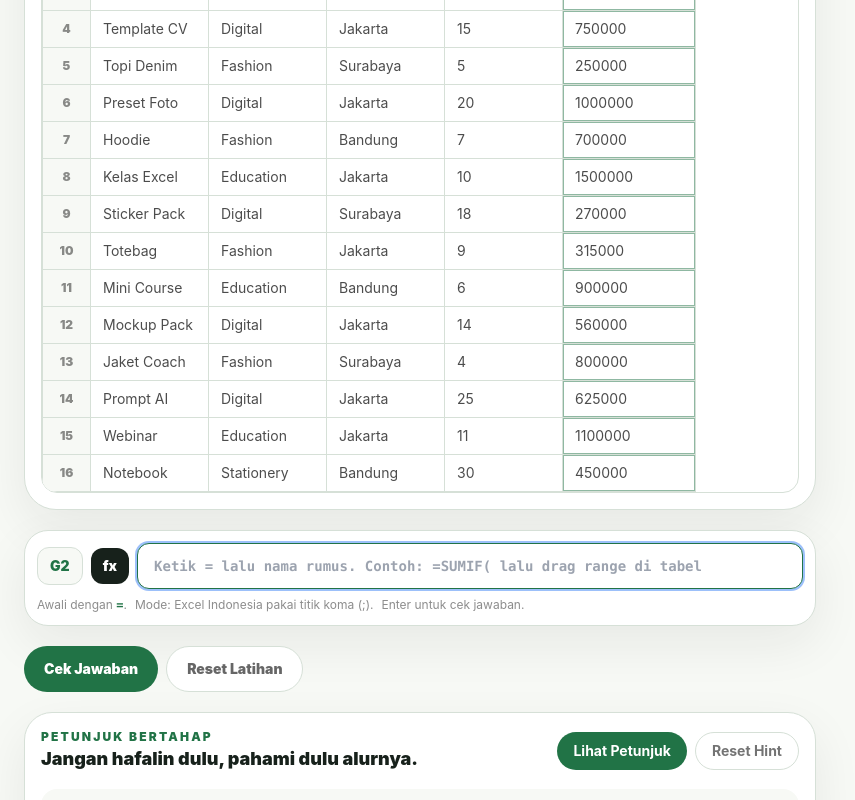
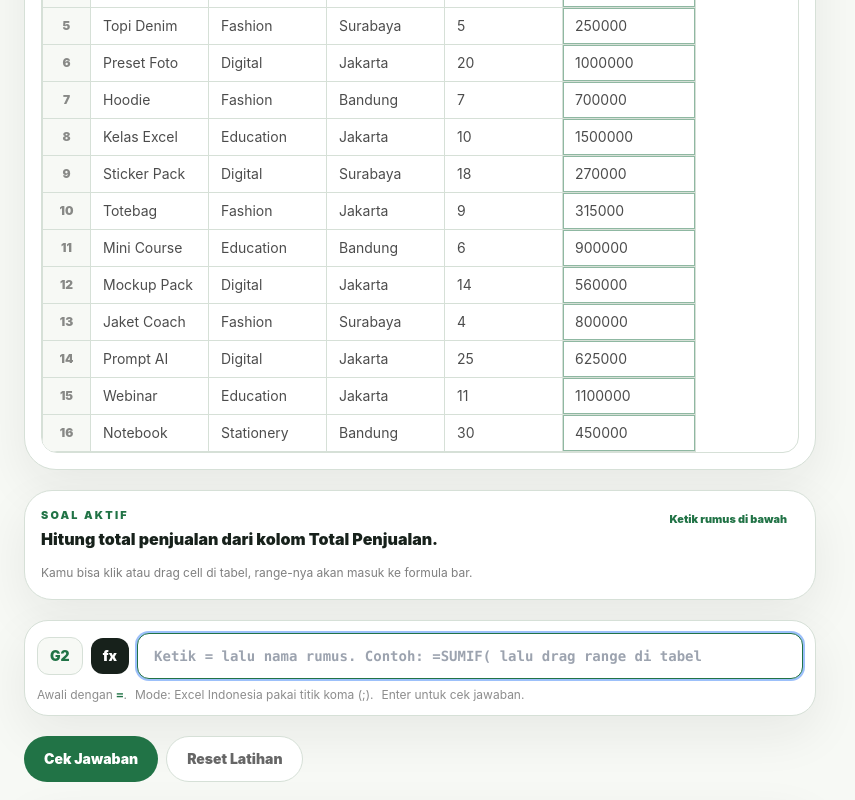
Before and after one commit to NexaPixelStudio/multipotentiality.id, a React (Vite) app: page / in a window 1280 px wide. Shown: the part 1202-2002 px from the top of the page, without its empty margins (0-855 px from the left). Built offline with nearby package versions, Linux system fonts and the light colour scheme.

Commit message:
Add files via upload

```diff
--- a/src/App.jsx
+++ b/src/App.jsx
@@ -253,7 +253,6 @@ export default function App() {
           <section className="rounded-[2rem] border border-coach-line bg-white p-5 shadow-soft dark:border-white/10 dark:bg-white/[0.055]">
             <p className="text-xs font-black uppercase tracking-[0.18em] text-coach-green dark:text-emerald-300">Soal Latihan</p>
             <h3 className="mt-1 text-2xl font-black text-coach-ink dark:text-white">{exercise.title}</h3>
-            <p className="mt-3 text-base leading-7 text-black/70 dark:text-white/68">{exercise.question}</p>
             <div className="mt-4 rounded-2xl bg-coach-beige p-4 text-sm leading-6 text-black/65 dark:bg-black/20 dark:text-white/65">
               <span className="font-black text-coach-green dark:text-emerald-300">Coba pikir dulu logikanya: </span>
               {exercise.logicPrompt}
@@ -273,6 +272,21 @@ export default function App() {
             onCellClick={setActiveCell}
             onRangeSelected={handleRangeSelected}
           />
+
+          <section className="rounded-[1.75rem] border border-coach-line bg-white p-4 shadow-soft dark:border-white/10 dark:bg-white/[0.055]">
+            <div className="flex flex-col gap-2 sm:flex-row sm:items-start sm:justify-between">
+              <div>
+                <p className="text-[0.68rem] font-black uppercase tracking-[0.2em] text-coach-green dark:text-emerald-300">Soal aktif</p>
+                <p className="mt-1 text-base font-black leading-6 text-coach-ink dark:text-white">{exercise.question}</p>
+              </div>
+              <span className="w-fit rounded-full bg-coach-soft px-3 py-1 text-[0.68rem] font-black text-coach-green dark:bg-emerald-400/10 dark:text-emerald-200">
+                Ketik rumus di bawah
+              </span>
+            </div>
+            <p className="mt-3 text-xs leading-5 text-black/50 dark:text-white/50">
+              Kamu bisa klik atau drag cell di tabel, range-nya akan masuk ke formula bar.
+            </p>
+          </section>
 
           <FormulaBar
             activeCell={activeCell}
```
